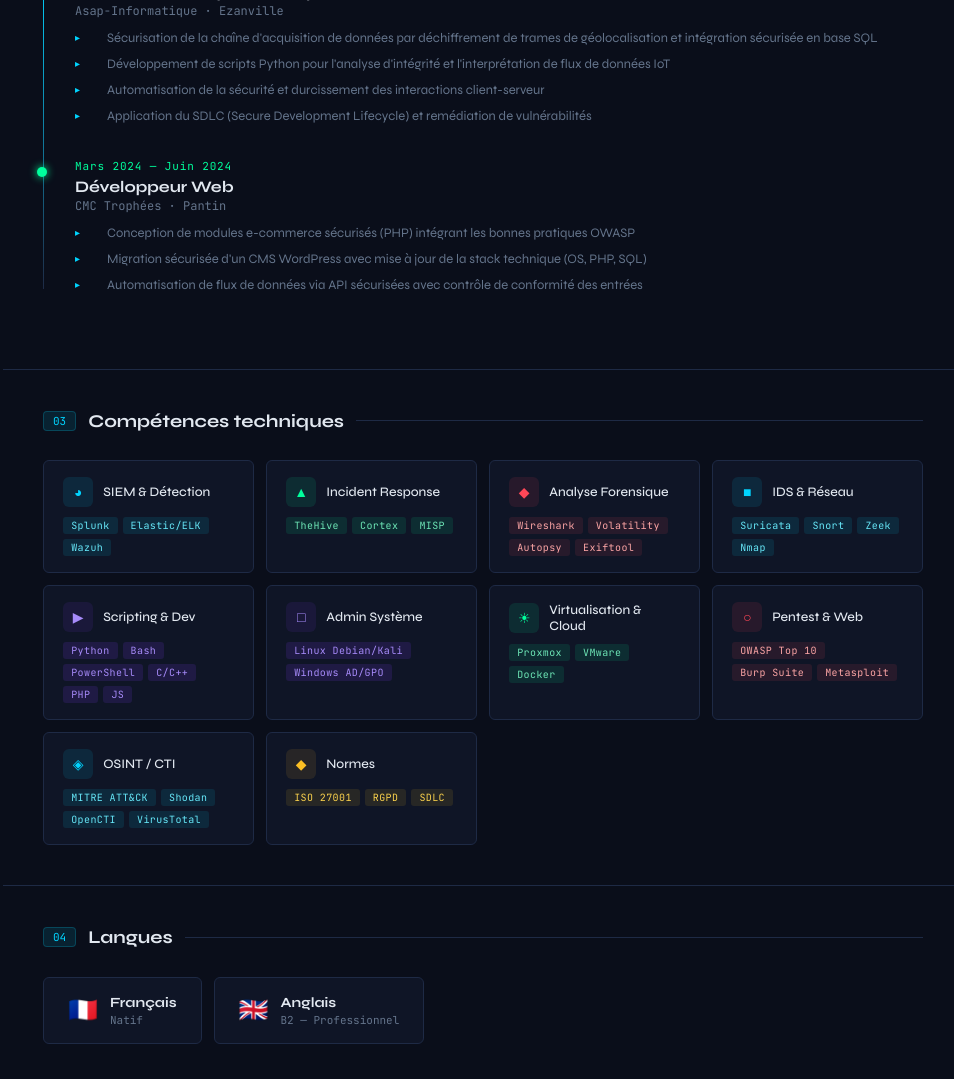
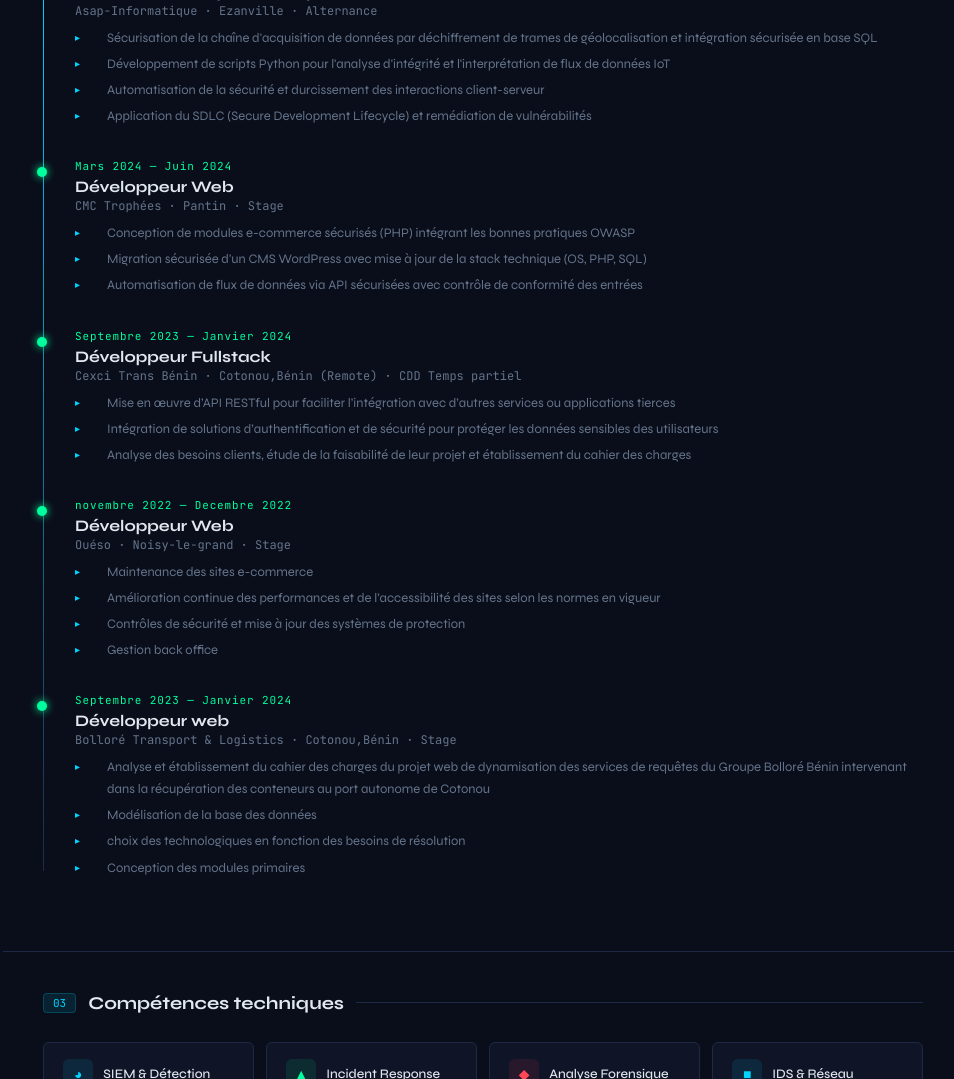
Before and after one commit to alberick-mahoussi/alberick-mahoussi.github.io, a plain HTML site: page about.html in a window 1280 px wide. Shown: the part 1638-2717 px from the top of the page, without its empty margins (157-1111 px from the left). Drawn offline with Linux system fonts and the light colour scheme.

Commit message:
Update job titles and descriptions in about.html

```diff
--- a/about.html
+++ b/about.html
@@ -154,7 +154,7 @@
     <div class="tl-item exp">
       <div class="tl-date">Octobre 2024 — Présent</div>
       <div class="tl-title">Consultant Intégrateur Logiciel</div>
-      <div class="tl-sub">Asap-Informatique · Ezanville</div>
+      <div class="tl-sub">Asap-Informatique · Ezanville · Alternance</div>
       <ul class="tl-desc">
         <li>Sécurisation de la chaîne d'acquisition de données par déchiffrement de trames de géolocalisation et intégration sécurisée en base SQL</li>
         <li>Développement de scripts Python pour l'analyse d'intégrité et l'interprétation de flux de données IoT</li>
@@ -166,11 +166,46 @@
     <div class="tl-item exp">
       <div class="tl-date">Mars 2024 — Juin 2024</div>
       <div class="tl-title">Développeur Web</div>
-      <div class="tl-sub">CMC Trophées · Pantin</div>
+      <div class="tl-sub">CMC Trophées · Pantin · Stage</div>
       <ul class="tl-desc">
         <li>Conception de modules e-commerce sécurisés (PHP) intégrant les bonnes pratiques OWASP</li>
         <li>Migration sécurisée d'un CMS WordPress avec mise à jour de la stack technique (OS, PHP, SQL)</li>
         <li>Automatisation de flux de données via API sécurisées avec contrôle de conformité des entrées</li>
+      </ul>
+    </div>
+
+    <div class="tl-item exp">
+      <div class="tl-date">Septembre 2023 — Janvier 2024</div>
+      <div class="tl-title">Développeur Fullstack</div>
+      <div class="tl-sub">Cexci Trans Bénin · Cotonou,Bénin (Remote) · CDD Temps partiel</div>
+      <ul class="tl-desc">
+        <li>Mise en œuvre d’API RESTful pour faciliter l’intégration avec d’autres services ou applications tierces</li>
+        <li>Intégration de solutions d’authentification et de sécurité pour protéger les données sensibles des utilisateurs</li>
+        <li>Analyse des besoins clients, étude de la faisabilité de leur projet et établissement du cahier des charges</li>
+      </ul>
+    </div>
+
+    <div class="tl-item exp">
+      <div class="tl-date">novembre 2022 — Decembre 2022</div>
+      <div class="tl-title">Développeur Web</div>
+      <div class="tl-sub">Ouéso · Noisy-le-grand · Stage</div>
+      <ul class="tl-desc">
+        <li>Maintenance des sites e-commerce</li>
+        <li>Amélioration continue des performances et de l’accessibilité des sites selon les normes en vigueur</li>
+        <li>Contrôles de sécurité et mise à jour des systèmes de protection</li>
+        <li>Gestion back office</li>
+      </ul>
+    </div>
+
+    <div class="tl-item exp">
+      <div class="tl-date">Septembre 2023 — Janvier 2024</div>
+      <div class="tl-title">Développeur web</div>
+      <div class="tl-sub">Bolloré Transport & Logistics · Cotonou,Bénin · Stage</div>
+      <ul class="tl-desc">
+        <li>Analyse et établissement du cahier des charges du projet web de dynamisation des services de requêtes du Groupe Bolloré Bénin intervenant dans la récupération des conteneurs au port autonome de Cotonou</li>
+        <li>Modélisation de la base des données</li>
+        <li>choix des technologiques en fonction des besoins de résolution</li>
+        <li>Conception des modules primaires</li>
       </ul>
     </div>
 
```
